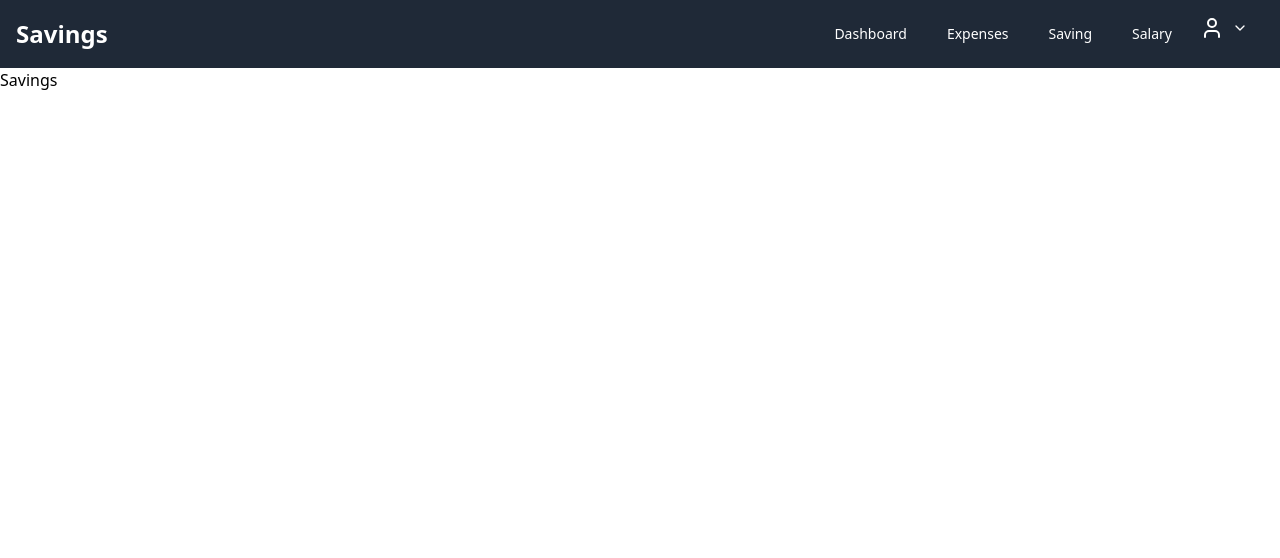
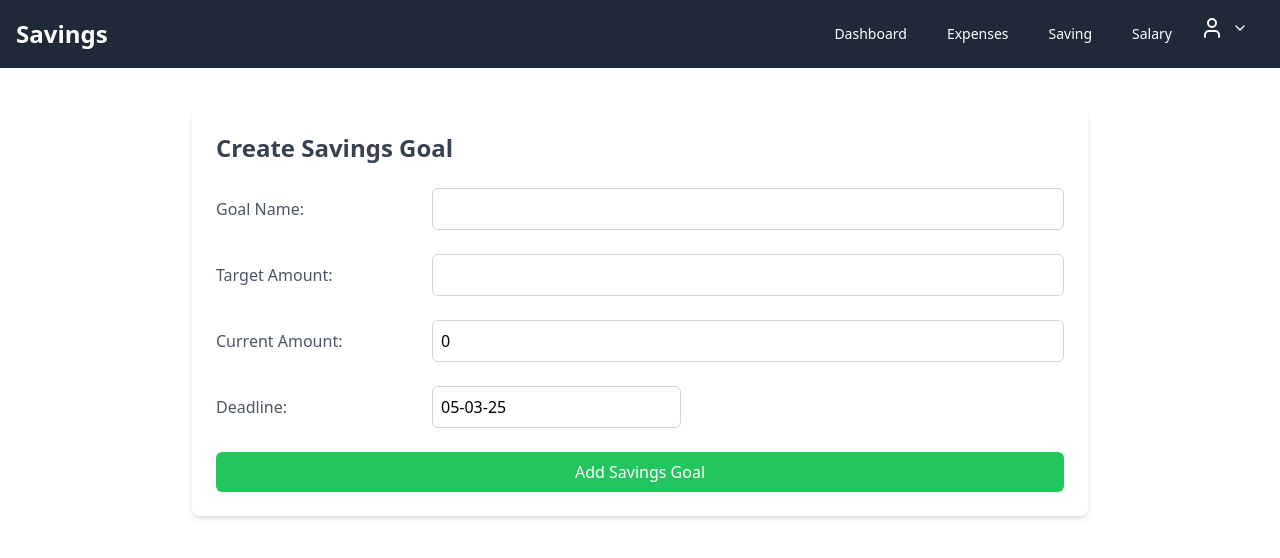
Before and after one commit to vasusumeet/Personal_Finance_App, a React (Vite) app in the folder Frontend/: page /Savings in a window 1280 px wide. Shown: the top 558 px of the page. Built offline with nearby package versions, Linux system fonts and the light colour scheme.

Commit message:
Savings Page Updated

```diff
--- a/Frontend/src/Pages/Savings.jsx
+++ b/Frontend/src/Pages/Savings.jsx
@@ -1,9 +1,136 @@
-import React from 'react'
-import Navbar from '../Components/navbar'
+import Navbar from "../Components/navbar";
+import React, { useState, useContext } from "react";
+import axios from "axios";
+import DatePicker from "react-datepicker";
+import "react-datepicker/dist/react-datepicker.css";
+import { UserContext } from "../UserContext";
+
 const Savings = () => {
+  const { user } = useContext(UserContext);
+  const [formData, setFormData] = useState({
+    goalName: "",
+    targetAmount: "",
+    currentAmount: "0",
+    deadline: new Date(),
+  });
+
+  const handleChange = (e) => {
+    const { name, value } = e.target;
+    setFormData({ ...formData, [name]: value });
+  };
+
+  const handleDateChange = (date) => {
+    setFormData({ ...formData, deadline: date });
+  };
+
+  const handleSubmit = async (e) => {
+    e.preventDefault();
+
+    if (!user || !user._id) {
+      alert("You must be logged in to add savings goals");
+      return;
+    }
+
+    try {
+
+      const response = await axios.post(
+        `http://localhost:5555/api/userdata/${user._id}/savings-goals`,
+        {
+          goalName: formData.goalName,
+          targetAmount: parseFloat(formData.targetAmount),
+          currentAmount: parseFloat(formData.currentAmount),
+          deadline: formData.deadline.toISOString().split("T")[0],
+        }
+      );
+
+      alert("Savings goal added successfully!");
+      console.log(response.data);
+
+
+      setFormData({
+        goalName: "",
+        targetAmount: "",
+        currentAmount: "0",
+        deadline: new Date(),
+      });
+    } catch (error) {
+      console.error("Error posting savings goal:", error.response?.data || error.message);
+      alert("Failed to add savings goal. Please try again.");
+    }
+  };
+
   return (
-    <div><Navbar/>Savings</div>
-  )
-}
+    <div>
+      <Navbar/>
+      <div className="max-w-4xl mx-auto mt-10 p-6 bg-white shadow-md rounded-lg">
+        <h2 className="text-2xl font-semibold text-gray-700 mb-6">Create Savings Goal</h2>
+        <form onSubmit={handleSubmit} className="space-y-6">
+          <div className="grid grid-cols-4 gap-4 items-center">
+            <label htmlFor="goalName" className="text-gray-600 font-medium">
+              Goal Name:
+            </label>
+            <input
+              type="text"
+              id="goalName"
+              name="goalName"
+              value={formData.goalName}
+              onChange={handleChange}
+              className="col-span-3 p-2 border border-gray-300 rounded-md focus:ring focus:ring-blue-300 focus:outline-none"
+              required
+            />
+          </div>
+          <div className="grid grid-cols-4 gap-4 items-center">
+            <label htmlFor="targetAmount" className="text-gray-600 font-medium">
+              Target Amount:
+            </label>
+            <input
+              type="number"
+              id="targetAmount"
+              name="targetAmount"
+              value={formData.targetAmount}
+              onChange={handleChange}
+              className="col-span-3 p-2 border border-gray-300 rounded-md focus:ring focus:ring-blue-300 focus:outline-none"
+              required
+            />
+          </div>
+          <div className="grid grid-cols-4 gap-4 items-center">
+            <label htmlFor="currentAmount" className="text-gray-600 font-medium">
+              Current Amount:
+            </label>
+            <input
+              type="number"
+              id="currentAmount"
+              name="currentAmount"
+              value={formData.currentAmount}
+              onChange={handleChange}
+              className="col-span-3 p-2 border border-gray-300 rounded-md focus:ring focus:ring-blue-300 focus:outline-none"
+              required
+            />
+          </div>
+          <div className="grid grid-cols-4 gap-4 items-center">
+            <label htmlFor="deadline" className="text-gray-600 font-medium">
+              Deadline:
+            </label>
+            <DatePicker
+              selected={formData.deadline}
+              onChange={handleDateChange}
+              className="col-span-3 p-2 border border-gray-300 rounded-md focus:ring focus:ring-blue-300 focus:outline-none"
+              dateFormat="dd-MM-yy"
+              todayButton="Today"
+              required
+            />
+          </div>
 
-export default Savings
+          <button
+            type="submit"
+            className="w-full bg-green-500 text-white py-2 px-4 rounded-md hover:bg-green-600 transition"
+          >
+            Add Savings Goal
+          </button>
+        </form>
+      </div>
+    </div>
+  );
+};
+
+export default Savings;
```
